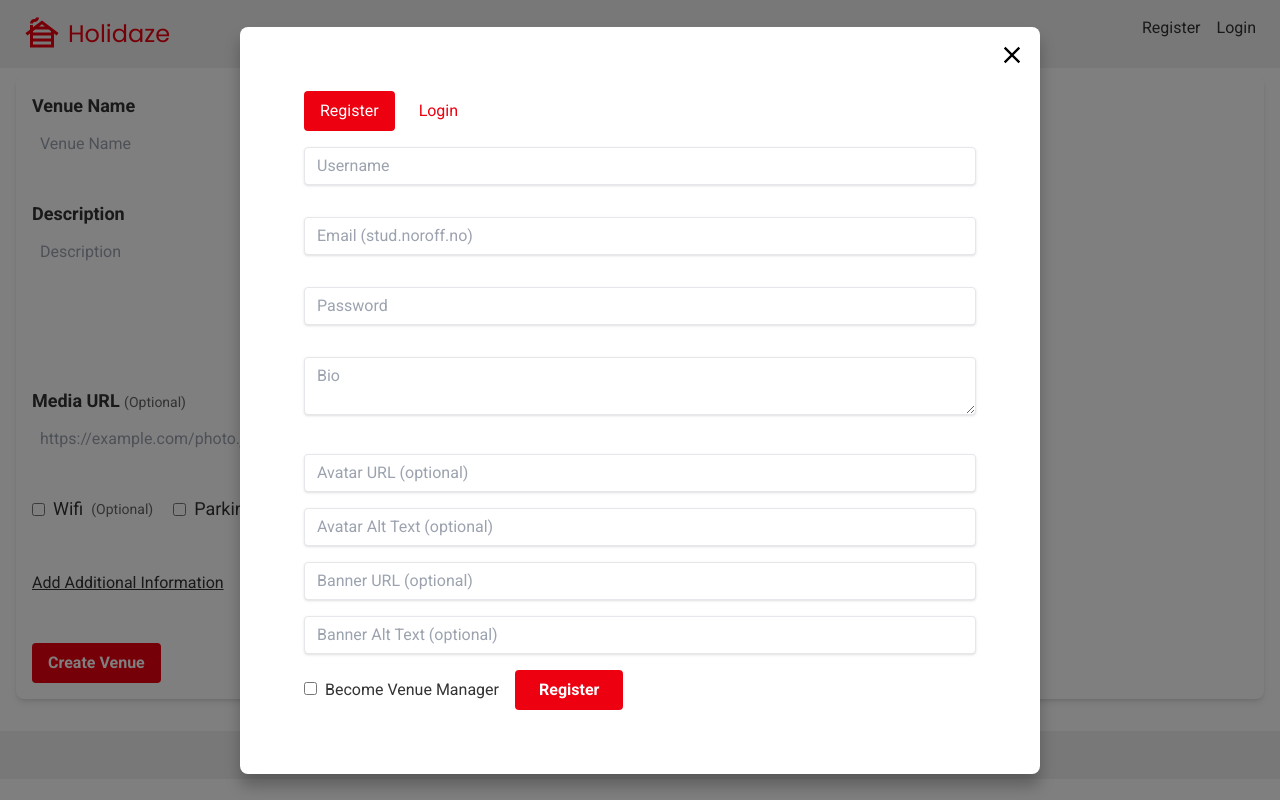
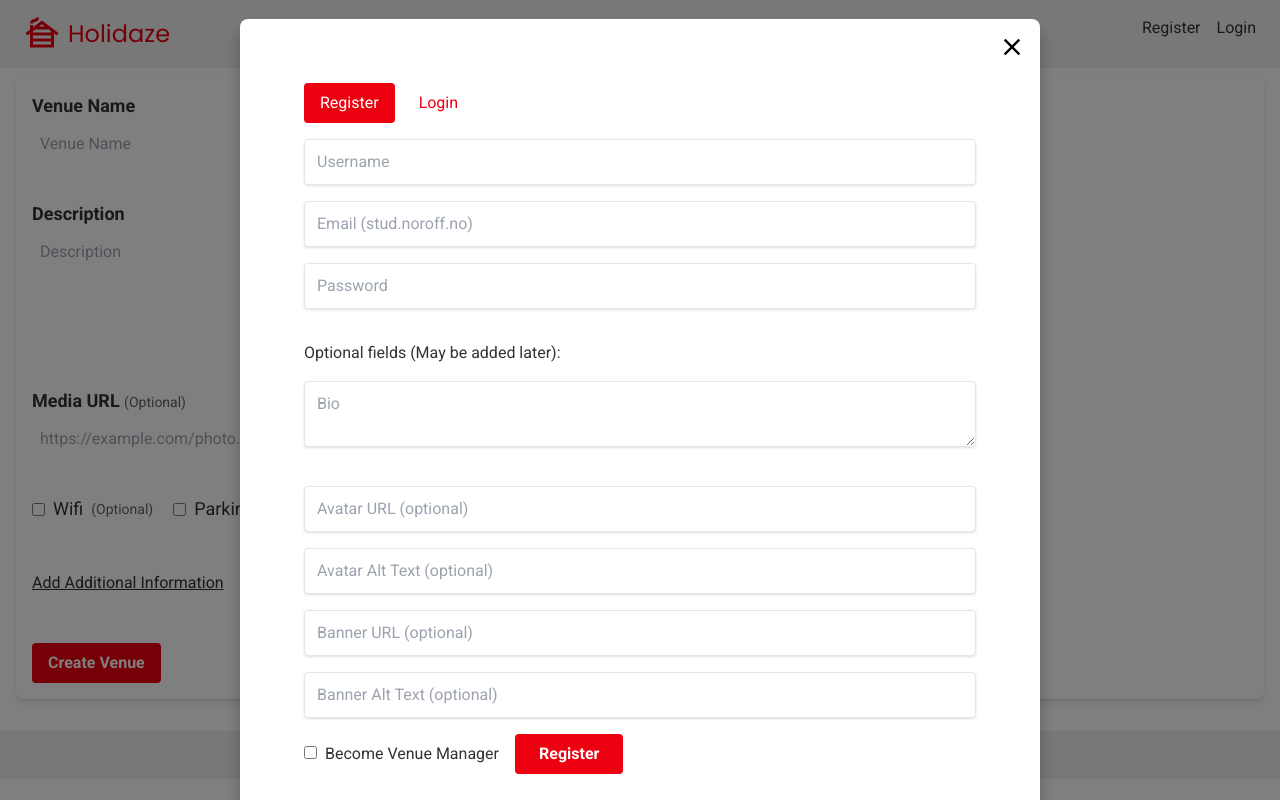
Before and after one commit to kribac12/holidaze, a React (Vite) app: page /create-venue in a window 1280 px wide. Both pictures are taken after a click on the button "Register". Built offline with nearby package versions, Linux system fonts and the light colour scheme.

Commit message:
styled both forms, changed validation and error handling, added a ErrorMessage component for styling, added onblur so that message dissappears when user writes correctly in input

```diff
--- a/src/components/LoginForm/index.jsx
+++ b/src/components/LoginForm/index.jsx
@@ -2,6 +2,8 @@ import { useForm } from 'react-hook-form'
 import { yupResolver } from '@hookform/resolvers/yup'
 import * as yup from 'yup'
 import PropTypes from 'prop-types'
+
+import ErrorMessage from '@/lib/ErrorMessage'
 
 const loginSchema = yup
   .object({
@@ -18,28 +20,49 @@ function LoginForm({ onLogin }) {
     register,
     handleSubmit,
     formState: { errors },
+    setError,
+    clearErrors,
   } = useForm({
     resolver: yupResolver(loginSchema),
+    mode: 'onBlur', // Validate on blur
   })
 
+  const onSubmit = async (data) => {
+    clearErrors() // Clear previous errors on a new submission
+    try {
+      await onLogin(data)
+    } catch (error) {
+      console.error('Login failed:', error)
+      setError('api', {
+        type: 'manual',
+        message: 'Login failed: Invalid credentials',
+      })
+    }
+  }
+
   return (
-    <form onSubmit={handleSubmit(onLogin)} className="space-y-4">
+    <form onSubmit={handleSubmit(onSubmit)} className="space-y-4">
+      <div>
         <input
           {...register('email')}
           placeholder="Email"
           className="shadow appearance-none border rounded w-full py-2 px-3 text-gray-700 leading-tight focus:outline-none focus:shadow-outline"
         />
-      <p>{errors.email?.message}</p>
+        {errors.email && <ErrorMessage message={errors.email.message} />}
+      </div>
+      <div>
         <input
           {...register('password')}
           type="password"
           placeholder="Password"
           className="shadow appearance-none border rounded w-full py-2 px-3 text-gray-700 leading-tight focus:outline-none focus:shadow-outline"
         />
-      <p>{errors.password?.message}</p>
+        {errors.password && <ErrorMessage message={errors.password.message} />}
+      </div>
+      {errors.api && <ErrorMessage message={errors.api.message} />}
       <button
         type="submit"
-        className="bg-primary text-white font-bold py-2 px-8  rounded hover:bg-red-700"
+        className="bg-primary text-white font-bold py-2 px-8 rounded hover:bg-red-700"
       >
         Login
       </button>
--- a/src/components/RegistrationForm/index.jsx
+++ b/src/components/RegistrationForm/index.jsx
@@ -2,6 +2,8 @@ import { useForm } from 'react-hook-form'
 import { yupResolver } from '@hookform/resolvers/yup'
 import * as yup from 'yup'
 import PropTypes from 'prop-types'
+import useStore from '@/store'
+import ErrorMessage from '@/lib/ErrorMessage'
 
 const schema = yup
   .object({
@@ -15,7 +17,7 @@ const schema = yup
     email: yup
       .string()
       .required('Email is required')
-      .email('Email must be a valid email')
+      .email('Email must be a valid email address')
       .matches(/@stud.noroff.no$/, "Email must be from 'stud.noroff.no'"),
     password: yup
       .string()
@@ -52,69 +54,151 @@ function RegisterForm({ onSubmit }) {
     handleSubmit,
     formState: { errors },
     setError,
+    clearErrors,
   } = useForm({
     resolver: yupResolver(schema),
+    mode: 'onBlur',
   })
+
+  const {
+    setError: setStoreError,
+    clearError: clearStoreError,
+    errors: storeErrors,
+  } = useStore()
 
   const onSubmitWrapper = async (data) => {
     try {
       await onSubmit(data)
+      clearStoreError() // Clear all global errors
+      clearErrors() // Clear all form errors
     } catch (error) {
+      console.error('Submission error:', error)
       if (error.response && error.response.data && error.response.data.errors) {
         error.response.data.errors.forEach((err) => {
-          setError(err.path[0], { type: 'server', message: err.message })
+          setStoreError(err.path, err.message) // Set store-specific errors
+          setError(err.path, { type: 'server', message: err.message }) // Set form-specific errors
         })
+      } else {
+        setStoreError('apiError', 'Failed to submit form')
       }
     }
   }
 
   return (
     <form onSubmit={handleSubmit(onSubmitWrapper)} className="space-y-4">
+      {storeErrors.apiError && (
+        <ErrorMessage
+          message={storeErrors.apiError}
+          onClose={() => clearStoreError('apiError')}
+        />
+      )}
+
       <input
-        {...register('name')}
+        {...register('name', {
+          onChange: () => {
+            clearErrors('name')
+            clearStoreError('name')
+          },
+        })}
         placeholder="Username"
-        className="shadow appearance-none border rounded w-full py-2 px-3 text-gray-700 leading-tight focus:outline-none focus:shadow-outline"
+        className="shadow appearance-none border rounded w-full py-3 px-3 text-gray-700 leading-tight focus:outline-none focus:shadow-outline"
       />
-      <p>{errors.name?.message}</p>
+      {errors.name && <ErrorMessage message={errors.name.message} />}
+
       <input
-        {...register('email')}
+        {...register('email', {
+          onChange: () => {
+            clearErrors('email')
+            clearStoreError('email')
+          },
+        })}
         placeholder="Email (stud.noroff.no)"
-        className="shadow appearance-none border rounded w-full py-2 px-3 text-gray-700 leading-tight focus:outline-none focus:shadow-outline"
+        className="shadow appearance-none border rounded w-full py-3 px-3 text-gray-700 leading-tight focus:outline-none focus:shadow-outline"
       />
-      <p>{errors.email?.message}</p>
+      {errors.email && <ErrorMessage message={errors.email.message} />}
+
       <input
-        {...register('password')}
+        {...register('password', {
+          onChange: () => {
+            clearErrors('password')
+            clearStoreError('password')
+          },
+        })}
         type="password"
         placeholder="Password"
-        className="shadow appearance-none border rounded w-full py-2 px-3 text-gray-700 leading-tight focus:outline-none focus:shadow-outline"
+        className="shadow appearance-none border rounded w-full py-3 px-3 text-gray-700 leading-tight focus:outline-none focus:shadow-outline"
       />
-      <p>{errors.password?.message}</p>
+      {errors.password && <ErrorMessage message={errors.password.message} />}
+
+      <p className="pt-4">Optional fields (May be added later):</p>
       <textarea
-        {...register('bio')}
+        {...register('bio', {
+          onChange: () => {
+            clearErrors('bio')
+            clearStoreError('bio')
+          },
+        })}
         placeholder="Bio"
-        className="shadow appearance-none border rounded w-full py-2 px-3 text-gray-700 leading-tight focus:outline-none focus:shadow-outline"
+        className="shadow appearance-none border rounded w-full py-3 px-3 text-gray-700 leading-tight focus:outline-none focus:shadow-outline"
       />
       <p>{errors.bio?.message}</p>
+
       <input
-        {...register('avatar.url')}
+        {...register('avatar.url', {
+          onChange: () => {
+            clearErrors('avatar.url')
+            clearStoreError('avatar.url')
+          },
+        })}
         placeholder="Avatar URL (optional)"
-        className="shadow appearance-none border rounded w-full py-2 px-3 text-gray-700 leading-tight focus:outline-none focus:shadow-outline"
+        className="shadow appearance-none border rounded w-full py-3 px-3 text-gray-700 leading-tight focus:outline-none focus:shadow-outline"
       />
+      {errors.avatar?.url && (
+        <ErrorMessage message={errors.avatar.url.message} />
+      )}
+
       <input
-        {...register('avatar.alt')}
+        {...register('avatar.alt', {
+          onChange: () => {
+            clearErrors('avatar.alt')
+            clearStoreError('avatar.alt')
+          },
+        })}
         placeholder="Avatar Alt Text (optional)"
-        className="shadow appearance-none border rounded w-full py-2 px-3 text-gray-700 leading-tight focus:outline-none focus:shadow-outline"
+        className="shadow appearance-none border rounded w-full py-3 px-3 text-gray-700 leading-tight focus:outline-none focus:shadow-outline"
       />
+      {errors.avatar?.alt && (
+        <ErrorMessage message={errors.avatar.alt.message} />
+      )}
+
       <input
-        {...register('banner.url')}
+        {...register('banner.url', {
+          onChange: () => {
+            clearErrors('banner.url')
+            clearStoreError('banner.url')
+          },
+        })}
         placeholder="Banner URL (optional)"
-        className="shadow appearance-none border rounded w-full py-2 px-3 text-gray-700 leading-tight focus:outline-none focus:shadow-outline"
+        className="shadow appearance-none border rounded w-full py-3 px-3 text-gray-700 leading-tight focus:outline-none focus:shadow-outline"
       />
+      {errors.banner?.url && (
+        <ErrorMessage message={errors.banner.url.message} />
+      )}
+
       <input
-        {...register('banner.alt')}
+        {...register('banner.alt', {
+          onChange: () => {
+            clearErrors('banner.alt')
+            clearStoreError('banner.alt')
+          },
+        })}
         placeholder="Banner Alt Text (optional)"
-        className="shadow appearance-none border rounded w-full py-2 px-3 text-gray-700 leading-tight focus:outline-none focus:shadow-outline"
+        className="shadow appearance-none border rounded w-full py-3 px-3 text-gray-700 leading-tight focus:outline-none focus:shadow-outline"
       />
+      {errors.banner?.alt && (
+        <ErrorMessage message={errors.banner.alt.message} />
+      )}
+
       <div className="flex flex-row gap-4 items-center">
         <label>
           <input
--- /dev/null
+++ b/src/lib/ErrorMessage.jsx
@@ -0,0 +1,37 @@
+import PropTypes from 'prop-types'
+
+function ErrorMessage({ message, onClose }) {
+  return (
+    <div
+      className="bg-red-100 border border-red-400 text-red-700 px-4 py-3 rounded relative"
+      role="alert"
+    >
+      <strong className="font-bold">Error:</strong>
+      <span className="block sm:inline">{message}</span>
+      {onClose && (
+        <span
+          className="absolute top-0 bottom-0 right-0 px-3 py-2 cursor-pointer"
+          onClick={onClose}
+          title="Close"
+        >
+          <svg
+            className="fill-current h-6 w-6 text-red-500"
+            role="button"
+            xmlns="http://www.w3.org/2000/svg"
+            viewBox="0 0 20 20"
+          >
+            <title>Close</title>
+            <path d="M14.348 14.849a1.2 1.2 0 001.697 0l2.651-3.029a1.2 1.2 0 10-1.697-1.697l-2.758 3.15 2.759 3.152a1.2 1.2 0 01-1.697 1.697L10 13.183l-2.651 3.031a1.2 1.2 0 01-1.697-1.697l2.758-3.152-2.758-3.15a1.2 1.2 0 111.697-1.697L10 10.817l2.651-3.031a1.2 1.2 0 011.697 1.697l-2.758 3.152 2.758 3.15a1.2 1.2 0 010 1.698z" />
+          </svg>
+        </span>
+      )}
+    </div>
+  )
+}
+
+ErrorMessage.propTypes = {
+  message: PropTypes.string.isRequired,
+  onClose: PropTypes.func,
+}
+
+export default ErrorMessage
--- a/src/store/index.jsx
+++ b/src/store/index.jsx
@@ -32,6 +32,21 @@ const useStore = create((set) => ({
     set({ auth: { token: null, apiKey: null, user: { venueManager: false } } })
     localStorage.removeItem('auth')
   },
+
+  // Error management
+
+  errors: {},
+  setErrors: (errors) =>
+    set((state) => ({ errors: { ...state.errors, ...errors } })),
+  clearErrors: () => set({ errors: {} }),
+  setError: (field, error) =>
+    set((state) => ({ errors: { ...state.errors, [field]: error } })),
+  clearError: (field) =>
+    set((state) => {
+      const newErrors = { ...state.errors }
+      delete newErrors[field]
+      return { errors: newErrors }
+    }),
 }))
 
 export default useStore
```
Lines whose indentation alone changed are shown as unchanged.
